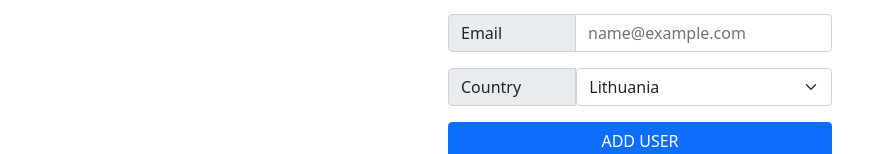
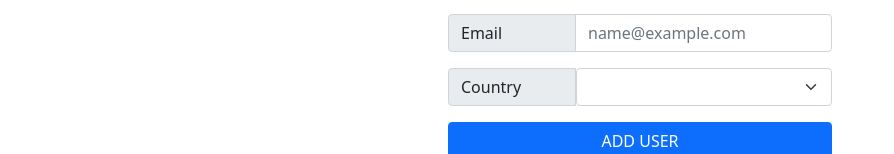
Before and after one commit to rimkusaurimas/crud-app, a React (Create React App) app: page /add-user in a window 1280 px wide. Shown: the part 270-424 px from the top of the page, without its empty margins (0-894 px from the left). Built offline with nearby package versions, Linux system fonts and the light colour scheme; no server answers.

Commit message:
axios setup and useEffect

```diff
--- a/src/components/AddUser/AddUser.jsx
+++ b/src/components/AddUser/AddUser.jsx
@@ -1,4 +1,5 @@
-import React, { useState, useContext } from "react";
+import React, { useState, useContext, useEffect } from "react";
+import axios from "axios";
 import nextID from "react-id-generator";
 import { UserContext } from "../../features/context/UserContext";
 import { Button, InputGroup, Form } from "react-bootstrap";
@@ -14,6 +15,14 @@ export const AddUser = () => {
   const [countries, setCountries] = useState("");
   const [email, setEmail] = useState("");
   const [users, setUsers] = useContext(UserContext);
+
+  const [data, setData] = useState("");
+
+  useEffect(() => {
+    axios.get("https://restcountries.com/v3.1/all").then((response) => {
+      setData(response.data[0].name.official)
+    });
+  });
 
   const navigate = useNavigate();
 
@@ -133,7 +142,7 @@ export const AddUser = () => {
             aria-label="Countries"
             required
           >
-            <option value="Lithuania">Lithuania</option>
+            <option value="Lithuania">{data}</option>
           </Form.Select>
         </div>
         <Button className={styles.addUserButton} type="submit">
```
